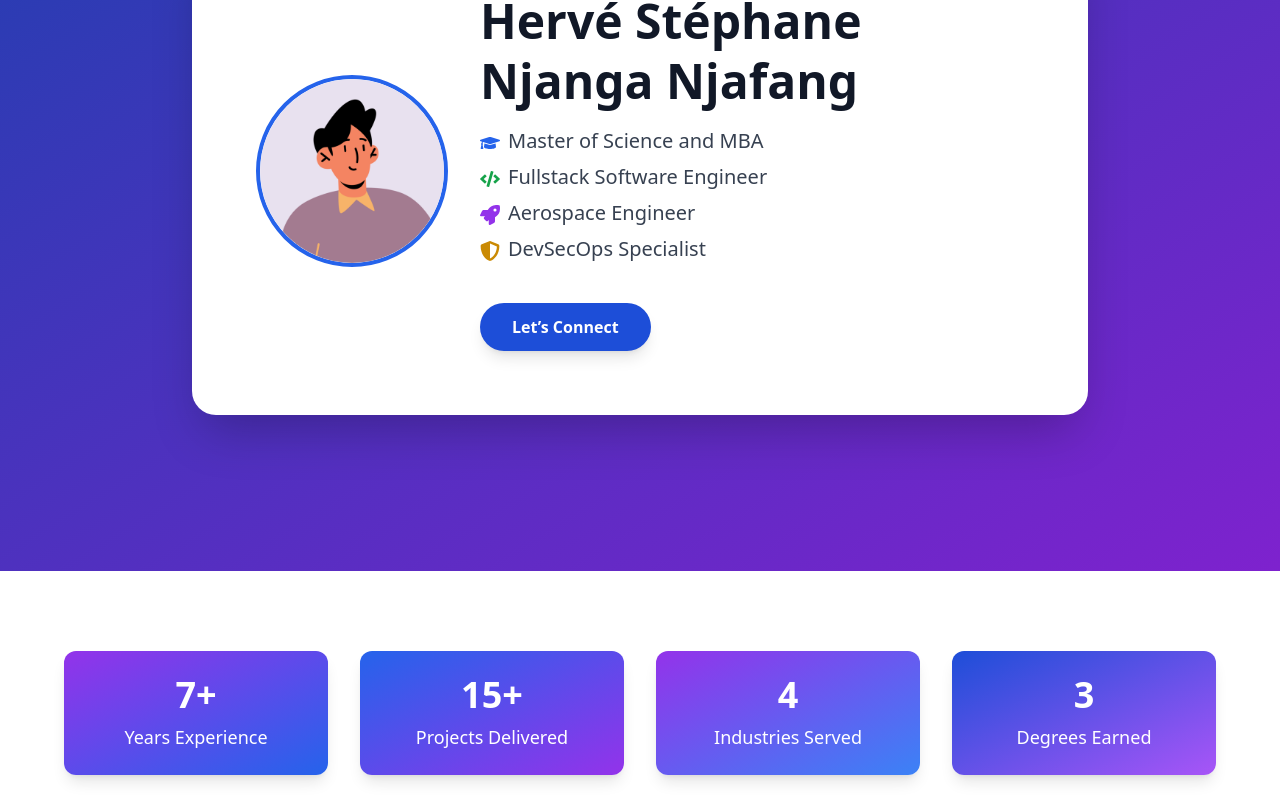
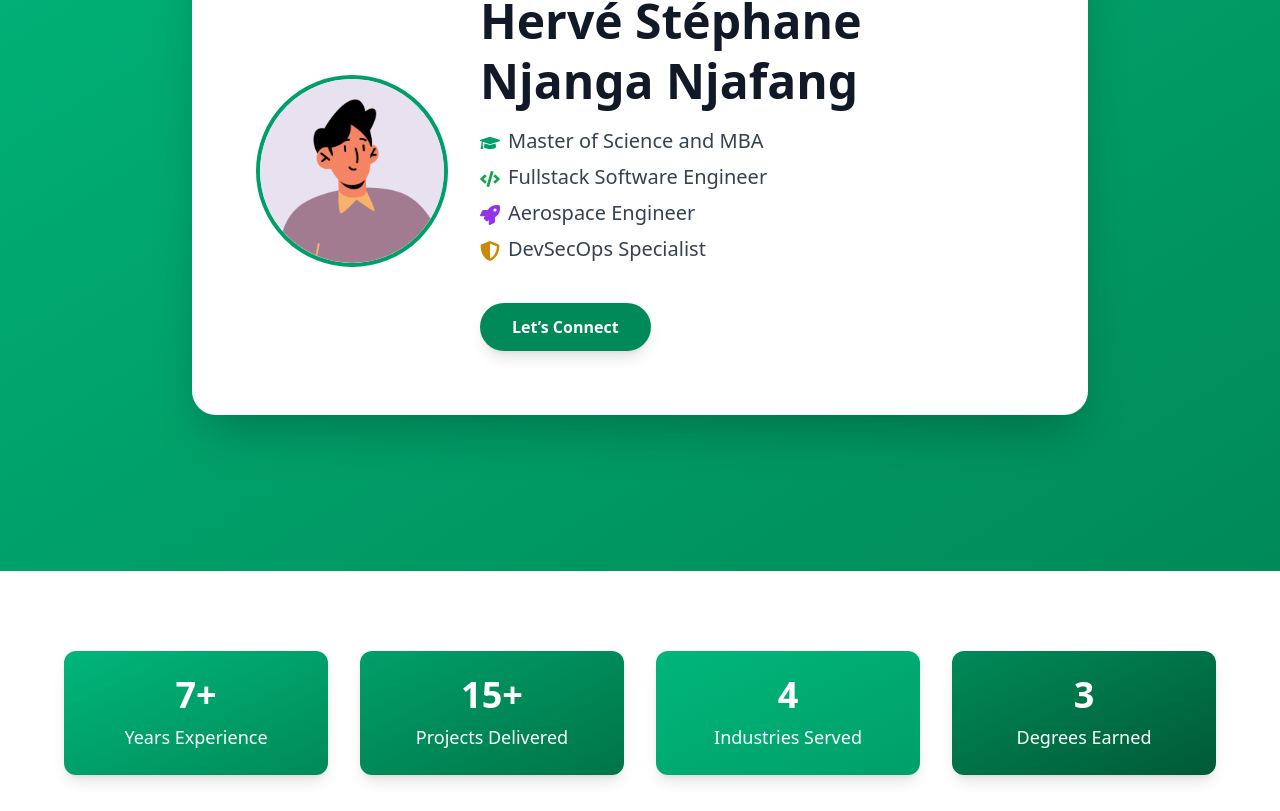
Before and after one commit to HerveStephane/portfolio, a React (Vite) app: page / in a window 1280 px wide. Shown: the part 229-1040 px from the top of the page. Built offline with nearby package versions, Linux system fonts and the light colour scheme.

Commit message:
Update colors theme

```diff
--- a/src/components/Contact.tsx
+++ b/src/components/Contact.tsx
@@ -4,10 +4,7 @@ function Contact() {
   const { t } = useTranslation();
 
   return (
-    <section
-      id="contact"
-      className="bg-gradient-to-br from-blue-900 to-indigo-800 text-white py-24 px-6 text-center"
-    >
+    <section id="contact" className="bg-gradient-to-br from-primary-700 to-primary-900 text-white py-24 px-6 text-center">
       <h2 className="text-4xl font-bold mb-4">{t('contact.heading')}</h2>
       <p className="text-lg mb-8">{t('contact.description')}</p>
       <a
--- a/src/components/Footer.tsx
+++ b/src/components/Footer.tsx
@@ -6,7 +6,7 @@ function Footer() {
   const year = new Date().getFullYear();
 
   return (
-    <footer className="bg-gradient-to-r from-blue-900 to-indigo-800 text-white py-8 px-6">
+    <footer className="bg-gradient-to-r from-primary-700 to-primary-900 text-white py-8 px-6">
       <div className="max-w-6xl mx-auto flex flex-col md:flex-row items-center justify-between">
         <p className="text-sm md:text-base mb-4 md:mb-0">
           {t('footer.copyright', { year })}
--- a/src/components/Hero.tsx
+++ b/src/components/Hero.tsx
@@ -13,7 +13,7 @@ function Hero() {
   ];
 
   return (
-    <section className="h-screen flex items-center justify-center bg-gradient-to-br from-blue-800 to-purple-700 px-6">
+    <section className="h-screen flex items-center justify-center bg-gradient-to-br from-primary-500 to-primary-700 px-6">
       <div className="bg-white rounded-3xl shadow-2xl max-w-4xl w-full flex flex-col md:flex-row items-center p-10 md:p-16 gap-8">
         {/* Profile Image */}
         <img
--- a/src/components/KPIs.tsx
+++ b/src/components/KPIs.tsx
@@ -1,4 +1,3 @@
-import React from 'react';
 import { useTranslation } from 'react-i18next';
 
 function KPIs() {
@@ -7,19 +6,19 @@ function KPIs() {
   return (
     <section className="bg-white py-20 px-6">
       <div className="max-w-6xl mx-auto grid md:grid-cols-4 sm:grid-cols-2 gap-8 text-center">
-        <div className="bg-gradient-to-br from-purple-600 to-blue-600 text-white p-6 rounded-xl shadow-lg">
+        <div className="bg-gradient-to-br from-primary-500 to-primary-700 text-white p-6 rounded-xl shadow-lg">
           <h3 className="text-4xl font-extrabold">{t('kpis.yearsExperienceValue')}</h3>
           <p className="mt-2 text-lg">{t('kpis.yearsExperience')}</p>
         </div>
-        <div className="bg-gradient-to-br from-blue-600 to-purple-600 text-white p-6 rounded-xl shadow-lg">
+        <div className="bg-gradient-to-br from-primary-600 to-primary-800 text-white p-6 rounded-xl shadow-lg">
           <h3 className="text-4xl font-extrabold">{t('kpis.projectsDeliveredValue')}</h3>
           <p className="mt-2 text-lg">{t('kpis.projectsDelivered')}</p>
         </div>
-        <div className="bg-gradient-to-br from-purple-600 to-blue-500 text-white p-6 rounded-xl shadow-lg">
+        <div className="bg-gradient-to-br from-primary-500 to-primary-600 text-white p-6 rounded-xl shadow-lg">
           <h3 className="text-4xl font-extrabold">{t('kpis.industriesServedValue')}</h3>
           <p className="mt-2 text-lg">{t('kpis.industriesServed')}</p>
         </div>
-        <div className="bg-gradient-to-br from-blue-700 to-purple-500 text-white p-6 rounded-xl shadow-lg">
+        <div className="bg-gradient-to-br from-primary-700 to-primary-900 text-white p-6 rounded-xl shadow-lg">
           <h3 className="text-4xl font-extrabold">{t('kpis.degreesEarnedValue')}</h3>
           <p className="mt-2 text-lg">{t('kpis.degreesEarned')}</p>
         </div>
--- a/tailwind.config.js
+++ b/tailwind.config.js
@@ -1,11 +1,29 @@
-/** @type {import('tailwindcss').Config} */
-export default {
+const defaultColors = require('tailwindcss/colors');
+
+const n26Green = {
+  50:  '#e6faf4',
+  100: '#bff1dc',
+  200: '#95e7c3',
+  300: '#6bdbaa',
+  400: '#42d290',
+  500: '#00b67a', // base N26 green
+  600: '#009f69',
+  700: '#008a59',
+  800: '#007549',
+  900: '#005a36',
+};
+
+module.exports = {
   content: [
-    "./index.html",
-    "./src/**/*.{js,ts,jsx,tsx}",
+    './src/**/*.{js,jsx,ts,tsx}', // adjust based on your project structure
   ],
   theme: {
-    extend: {},
+    extend: {
+      colors: {
+        blue: n26Green,
+        primary: n26Green, // optional alias for clarity
+      },
+    },
   },
   plugins: [],
 };
```
